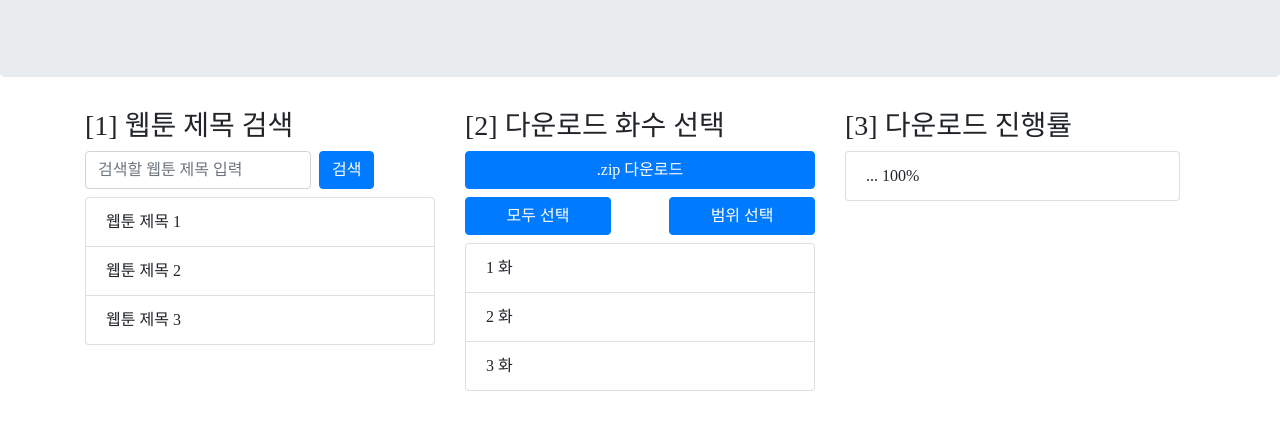
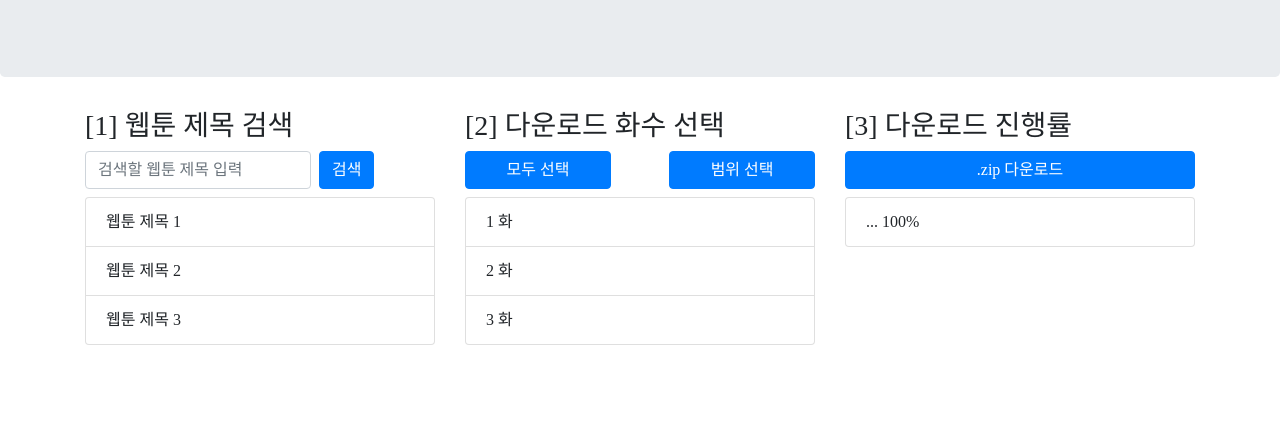
Before and after one commit to logicdrive/naver-webtoon-download-server, a website: page static/html/main.html in a window 1280 px wide. Shown: the part 147-576 px from the top of the page. Drawn offline with nearby package versions, Linux system fonts and the light colour scheme; a web font is replaced by a local one.

Commit message:
입력 배치의 일관성을 위한 UI 재배치 작업 완료

```diff
--- a/static/html/main.html
+++ b/static/html/main.html
@@ -52,8 +52,7 @@
 
           <div class="col-sm-4">
             <h3>[2] 다운로드 화수 선택</h3>
-            <button type="button" class="btn btn-primary col-sm-12">.zip 다운로드</button>
-            <div class="row m-0 mt-2">
+            <div class="row m-0">
               <button type="button" class="btn btn-primary col-sm-5">모두 선택</button>
               <button type="button" class="btn btn-primary col-sm-5 ml-auto">범위 선택</button>
             </div>
@@ -66,7 +65,8 @@
 
           <div class="col-sm-4">
             <h3>[3] 다운로드 진행률</h3>
-            <ul class="list-group col-sm-12">
+            <button type="button" class="btn btn-primary col-sm-12">.zip 다운로드</button>
+            <ul class="list-group col-sm-12 p-0 mt-2">
                 <li class="list-group-item">... 100%</li>
             </ul>
           </div>
```
